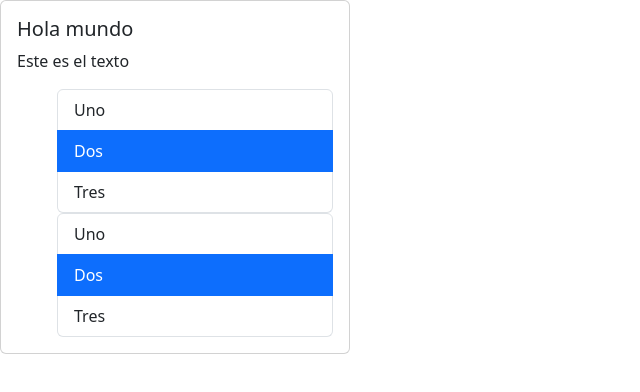
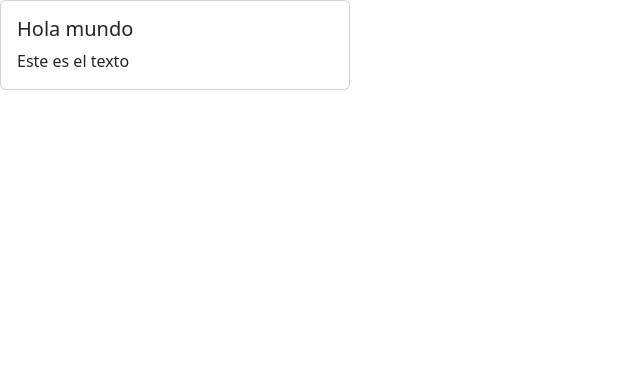
Before and after one commit to MarceloGonza/React-con-bootstrap, a React (Vite) app in the folder react-app/: page / in a window 1280 px wide. Shown: the top 392 px of the page, without its empty margins (0-640 px from the left). Built offline with nearby package versions, Linux system fonts and the light colour scheme.

Commit message:
renderizado condicional

```diff
--- a/react-app/src/App.tsx
+++ b/react-app/src/App.tsx
@@ -3,19 +3,19 @@ import Card, { CardBody } from "./components/Card";
 import List from "./components/List";
 
 function App() {
-  const list = ["Uno", "Dos", "Tres"];
-
+  const list: string[] = [];
   const handleSelect = (elemento: string) => {
     console.log("imprimiendo", elemento);
   };
-  const handleSelect2 = (elemento: string) => {
-    console.log("imprimiendo", elemento);
-  };
+
+  const contenido = list.length !== 0 && (
+    <List data={list} onSelect={handleSelect} />
+  );
+
   return (
     <Card>
       <CardBody title="Hola mundo" text="Este es el texto" />
-      <List data={list} onSelect={handleSelect} />
-      <List data={list} onSelect={handleSelect2} />
+      {contenido}
     </Card>
   );
 }
```
